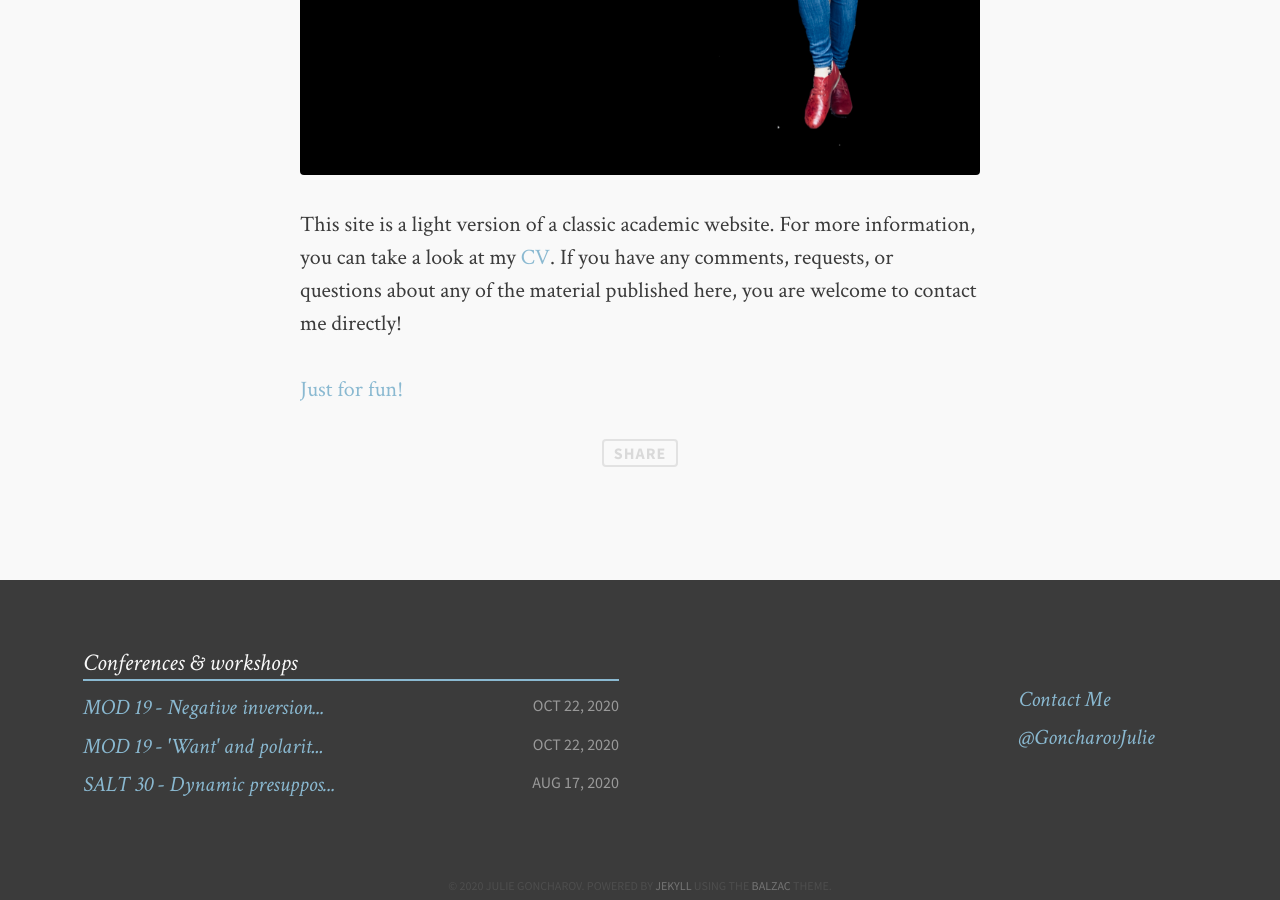
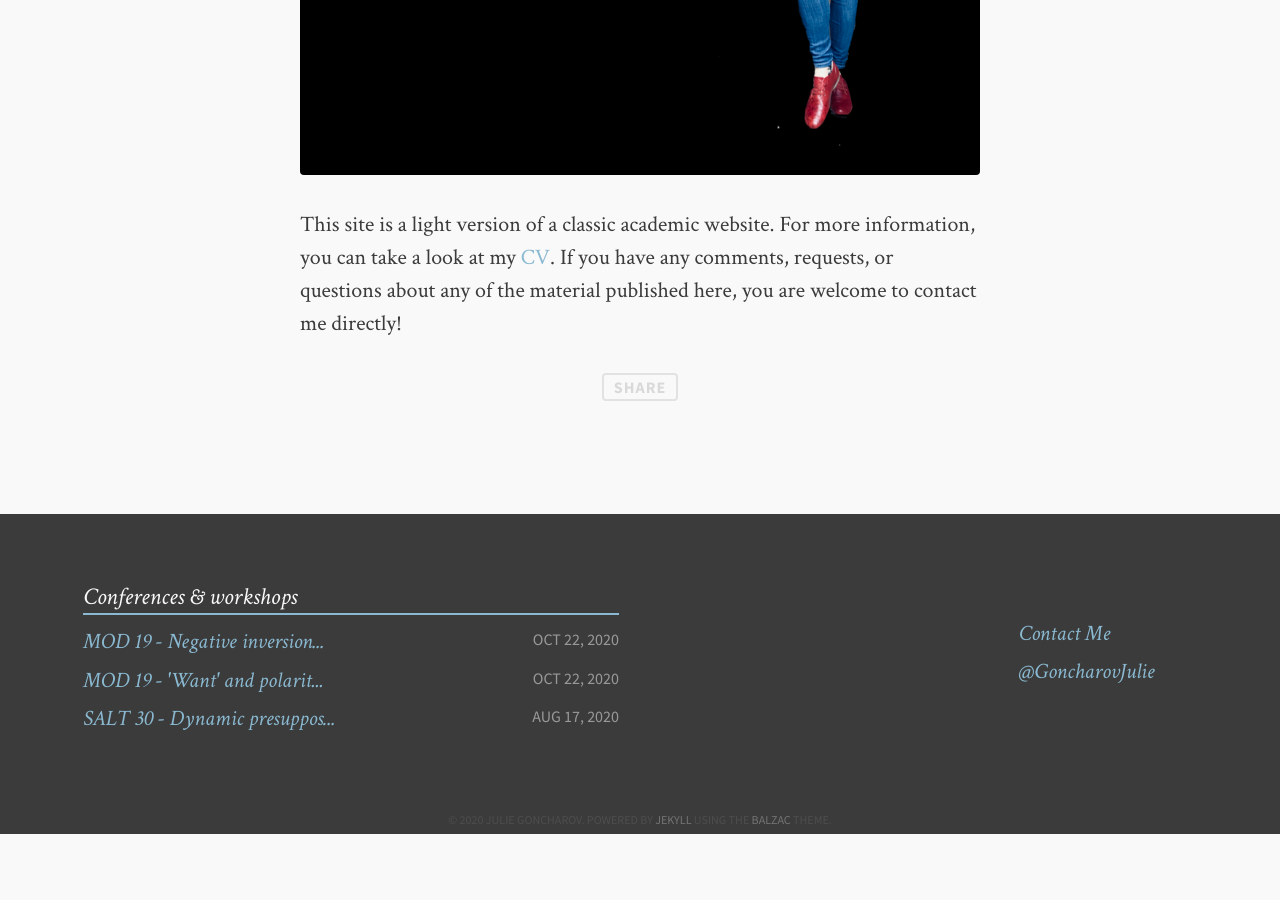
Before and after one commit to julie-goncharov/julie-goncharov.github.io, a Jekyll site: the page built from about.md, in a window 1280 px wide and 900 px high, scrolled down 886 px. Built offline with Jekyll 4.4.1, drawn with Linux system fonts in a browser that asks for light colours; comment, search, counter and statistics services are not loaded; after the commit the page ends 1720 px from its top, so only the background shows below that.

Commit message:
update file

```diff
--- a/about.md
+++ b/about.md
@@ -18,5 +18,3 @@ I received my degree in theoretical linguistics from  [University of Toronto](ht
 
 
 This site is a light version of a classic academic website. For more information, you can take a look at my [CV](/docs/Julie_Goncharov_cv.pdf). If you have any comments, requests, or questions about any of the material published here, you are welcome to contact me directly!
-
-[Just for fun!](https://jugonch.github.io)
```
